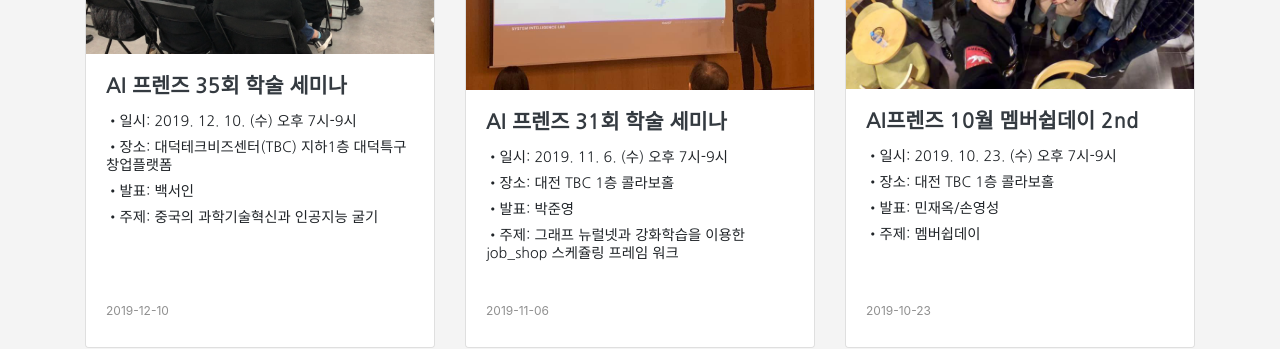
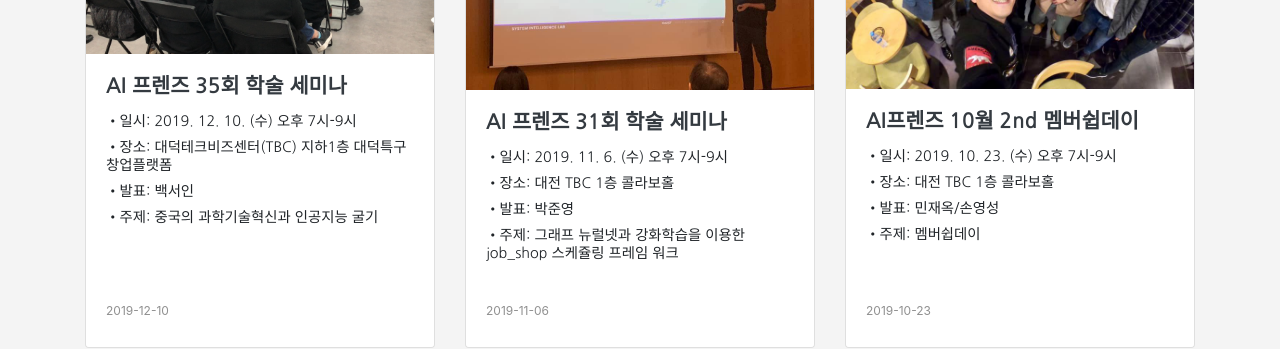
Before and after one commit to aifrenz/aifrenz.github.io, a Jekyll site: the page built from index.html, in a window 1280 px wide and 900 px high, scrolled down 626 px. Shown: the part 149-498 px from the top of the window. Built offline with Jekyll 4.4.1, drawn with Linux system fonts in a browser that asks for light colours; the list of posts is cut into pages by our own code.

```diff
--- a/_posts/2019-10-23-membershipday.markdown
+++ b/_posts/2019-10-23-membershipday.markdown
@@ -1,6 +1,6 @@
 ---
 layout: post
-title:  AI프렌즈 10월 멤버쉽데이 2nd
+title:  AI프렌즈 10월 2nd 멤버쉽데이
 when: 2019. 10. 23. (수) 오후 7시-9시
 where: 대전 TBC 1층 콜라보홀
 who: 민재옥/손영성
```
